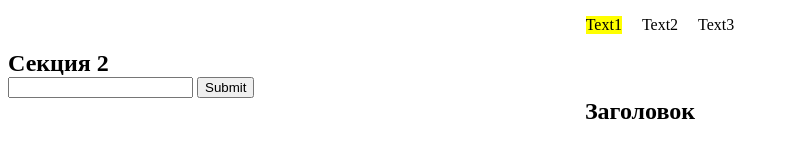
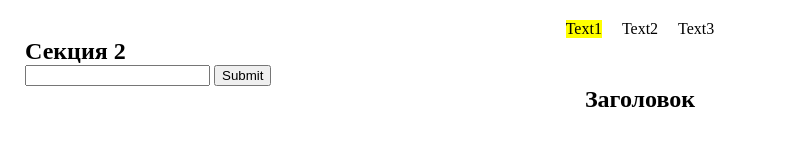
Before and after one commit to SergeiKudlai/lesson, a plain HTML site: page index.html in a window 1280 px wide. Shown: the whole page, without its empty margins (0-789 px from the left). Drawn offline with Linux system fonts and the light colour scheme.

Commit message:
feat: proba

```diff
--- a/index.html
+++ b/index.html
@@ -10,7 +10,7 @@
   <script src="main.js" defer></script>
 </head>
 
-<body>
+<body class="container">
 
   <header class="header">
     <nav class="header__menu">
@@ -40,6 +40,7 @@
         <div class="submit__message">
 
           <p class="submit__text">Text:
+            <br>
             <span class="submit__result"></span>
           </p>
 
--- a/style.css
+++ b/style.css
@@ -20,11 +20,23 @@ h6 {
 
 ul {
   list-style: none;
+  padding: 0;
+  margin: 0;
 }
 
 p {
   margin: 0;
   padding: 0;
+}
+
+.container {
+  max-width: 123rem;
+  margin: 0 auto;
+  padding: 0 15px;
+}
+
+.header {
+  padding-top: 2rem;
 }
 
 .header__list {
@@ -63,6 +75,7 @@ p {
   position: absolute;
   top: 50%;
   left: 50%;
+  transform: translate(-50%);
   border: 2px solid black;
   text-align: center;
   background-color: white;
```
Also changed, not shown: main.js (line endings or trailing spaces).
